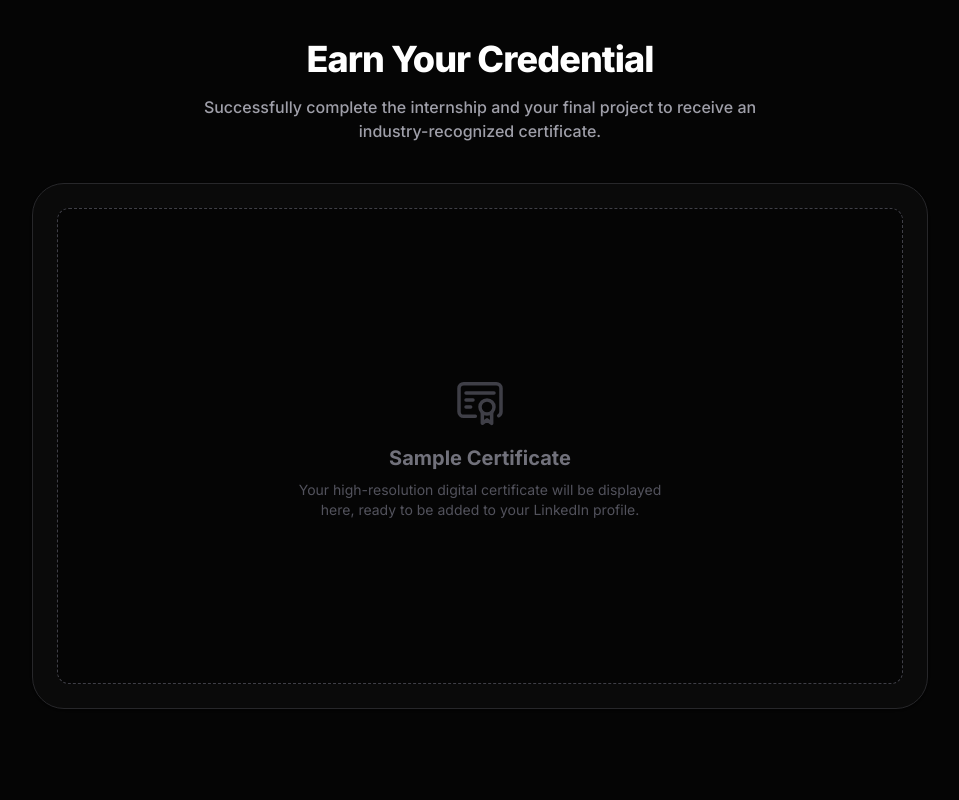
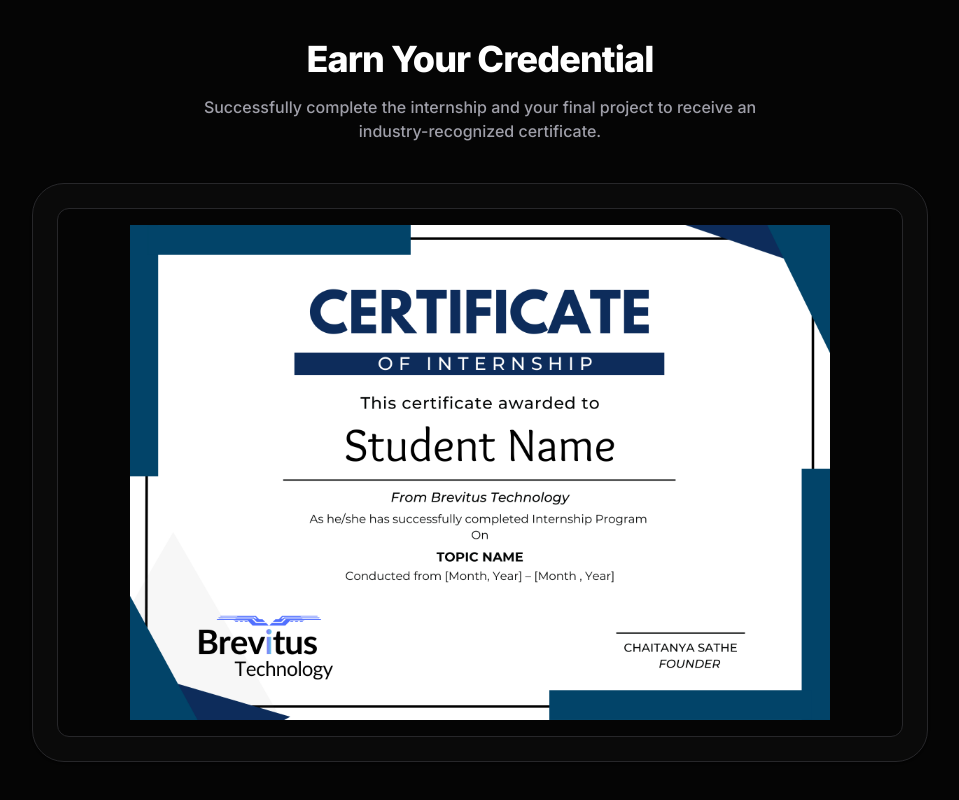
Before and after one commit to brevitusdevelopers/Brevitus_technology, a Next.js app: page /internships in a window 1280 px wide. Shown: the part 1787-2587 px from the top of the page, without its empty margins (160-1119 px from the left). Built offline with nearby package versions, Linux system fonts and the light colour scheme.

Commit message:
modified the feature section, filters, added certficate

```diff
--- a/app/(public)/internships/page.tsx
+++ b/app/(public)/internships/page.tsx
@@ -1,12 +1,12 @@
 "use client";
 
 import { motion ,Variants} from "framer-motion";
+import Image from "next/image";
 import {
   IconBriefcase,
   IconCode,
   IconUsers,
-  IconAward,
-  IconCertificate
+  IconAward
 } from "@tabler/icons-react";
 import InternshipCard, { InternshipData } from "@/components/internships/InternshipCard";
 
@@ -177,7 +177,7 @@
           </div>
         </motion.section>
 
-        {/* Certificate Display (Clean) */}
+        {/* Certificate Display (Updated with Image) */}
         <motion.section
           initial={{ opacity: 0, y: 30 }}
           whileInView={{ opacity: 1, y: 0 }}
@@ -194,12 +194,15 @@
 
           {/* Minimalist Certificate Presentation Frame */}
           <div className="w-full relative p-2 sm:p-6 rounded-[2rem] bg-white dark:bg-[#0a0a0a] border border-zinc-200 dark:border-zinc-800 shadow-sm overflow-hidden">
-            <div className="relative z-10 w-full aspect-[1.414/1] md:aspect-video bg-zinc-50 dark:bg-[#050505] rounded-xl flex flex-col items-center justify-center border border-dashed border-zinc-300 dark:border-zinc-700 p-8 transition-colors hover:border-blue-400 dark:hover:border-blue-500 group cursor-default">
-              <IconCertificate size={56} className="text-zinc-300 dark:text-zinc-700 mb-4 group-hover:scale-110 group-hover:text-blue-500 transition-all duration-500" stroke={1.5} />
-              <h4 className="text-xl font-bold text-zinc-500 dark:text-zinc-500 mb-2">Sample Certificate</h4>
-              <p className="text-sm text-zinc-400 dark:text-zinc-600 text-center max-w-sm">
-                Your high-resolution digital certificate will be displayed here, ready to be added to your LinkedIn profile.
-              </p>
+            <div className="relative z-10 w-full aspect-[1.414/1] md:aspect-[16/10] bg-zinc-50 dark:bg-[#050505] rounded-xl flex items-center justify-center border border-zinc-200 dark:border-zinc-800 overflow-hidden transition-colors group cursor-default">
+
+              <Image
+                src="/assets/certificate.png"
+                alt="Sample Internship Certificate"
+                fill
+                className="object-contain p-2 md:p-4 group-hover:scale-[1.02] transition-transform duration-500"
+              />
+
             </div>
           </div>
         </motion.section>
--- a/components/home/FeaturedWorkSection.tsx
+++ b/components/home/FeaturedWorkSection.tsx
@@ -14,7 +14,7 @@
   const [filter, setFilter] = useState("All");
 
   // Extract categories to display (Adding "All" to the list of unique tags)
-  const categories = ["All", "Student Project", "Research Project"];
+  const categories = ["All", "Student Project", "Research Project","Capstone Project"];
 
   // Filter the projects based on the selected tag
   const filteredProjects = filter === "All"
--- a/lib/featuredProjectsData.ts
+++ b/lib/featuredProjectsData.ts
@@ -33,7 +33,7 @@
     description: "An Agentic AI-based automated news workflow that autonomously gathers, filters, summarizes, and delivers personalized news updates every morning, demonstrating real-world applications of autonomous AI.",
     techStack: ["Agentic AI", "LLMs", "Python", "Automation APIs"],
     placeholderGradient: "from-purple-500 to-indigo-600",
-    tag: "Student Project",
+    tag: "Capstone Project",
   },
   {
     title: "Student Performance AI Agent",
@@ -41,7 +41,7 @@
     description: "An Agentic AI-based student performance monitoring system that autonomously analyzes academic data, tracks learning progress, and generates actionable, personalized performance insights.",
     techStack: ["Agentic AI", "Data Analytics", "Machine Learning", "Python"],
     placeholderGradient: "from-emerald-400 to-teal-600",
-    tag: "Student Project",
+    tag: "Capstone Project",
   },
 
   // --- NEWLY ADDED PROJECTS ---
```
Also changed, not shown: public/assets/certificate.png (added).
